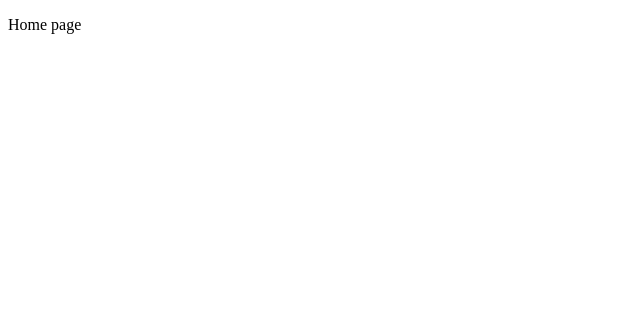
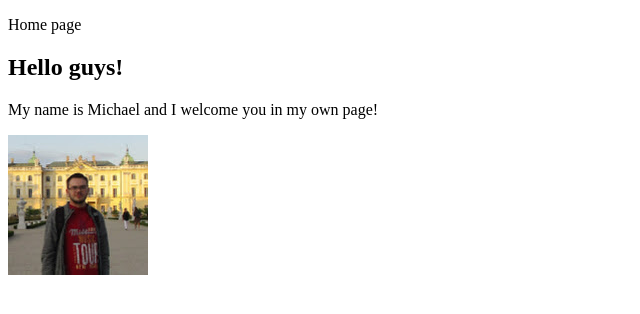
Before and after one commit to ichal6/websiteWithBigTrio, a plain HTML site: page index.html in a window 1280 px wide. Shown: the whole page, without its empty margins (0-640 px from the left). Drawn offline with Linux system fonts and the light colour scheme.

Commit message:
Implement div content

```diff
--- a/index.html
+++ b/index.html
@@ -8,4 +8,10 @@
 	<header>
 		<p>Home page</p>
 	</header>
+
+	<div class="content">
+		<h2> Hello guys! </h2>
+		<p>My name is Michael and I welcome you in my own page! </p>
+		<img src = "myPhoto.jpg" alt="There is should be my photo, but something went wrong." height="140" width="140"/>
+	</div>
 </body>
```
Also changed, not shown: myPhoto.jpg (added).
